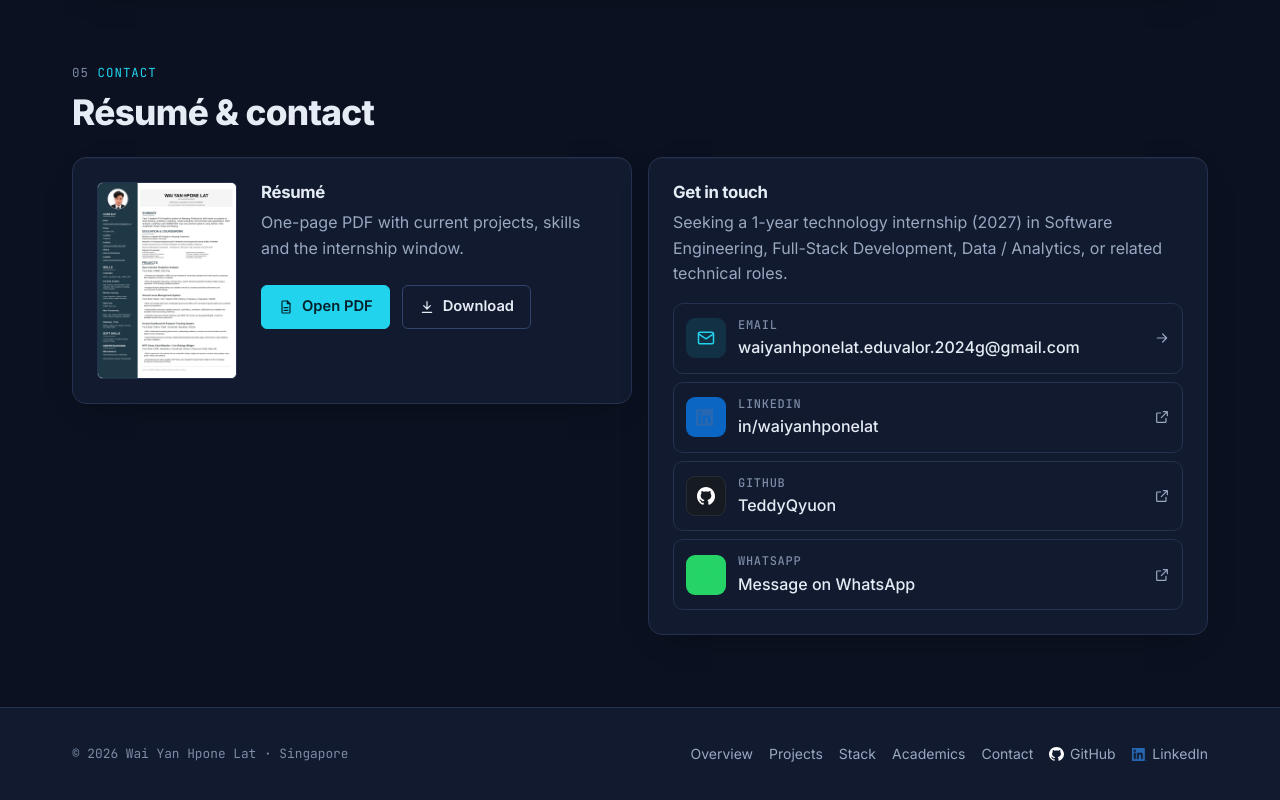
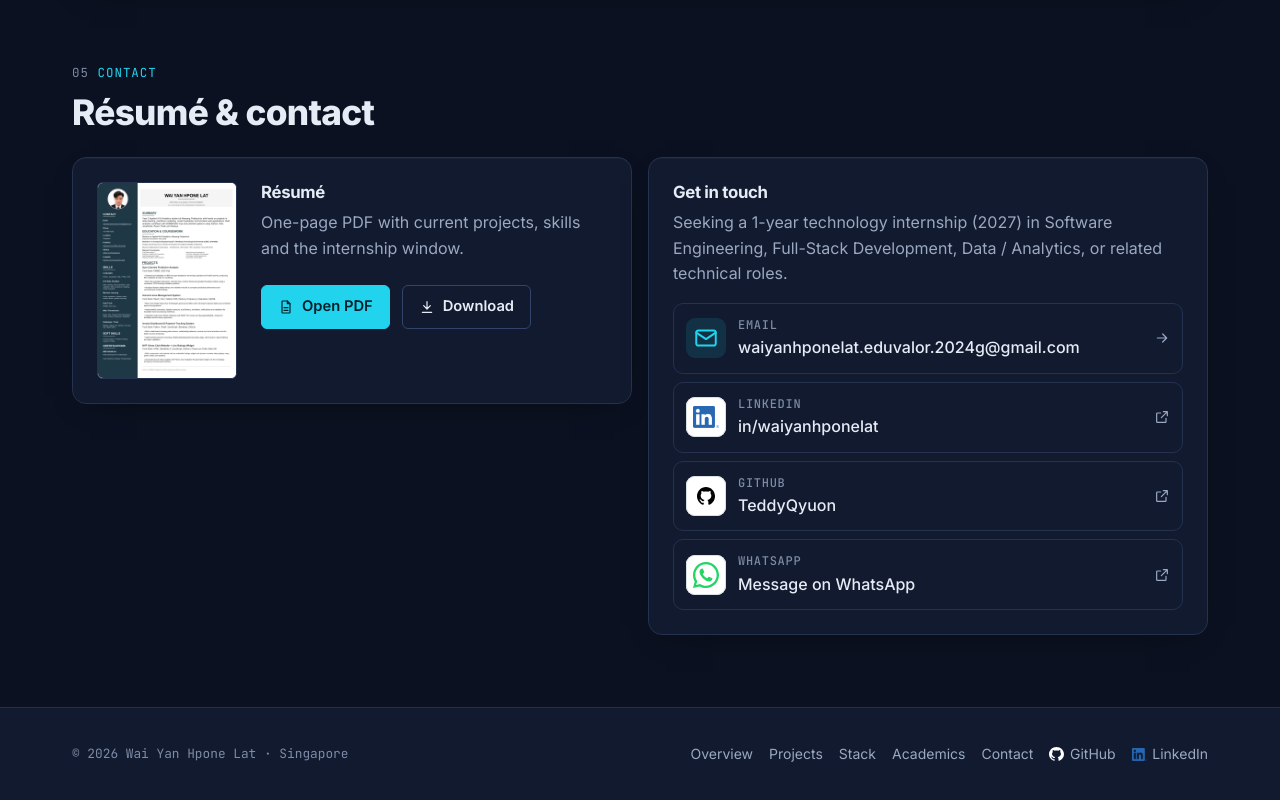
Before and after one commit to TeddyQyuon/TeddyQyuonPortfolio, a React (Vite) app: page / in a window 1280 px wide. Shown: the part 5753-6553 px from the top of the page. Built offline with nearby package versions, Linux system fonts and the light colour scheme.

Commit message:
Fix contact logo contrast in both themes

```diff
--- a/src/styles/pages.css
+++ b/src/styles/pages.css
@@ -48,10 +48,16 @@
 }
 .channel-list a:hover { border-color: var(--accent); background: var(--surface-2); color: var(--text); }
 .channel-icon { display: grid; place-items: center; width: 40px; height: 40px; border-radius: 9px; background: var(--accent-soft); color: var(--accent); flex-shrink: 0; }
-.channel-icon-linkedin { background: #0a66c2; color: #fff; }
-.channel-icon-github { background: #161b22; color: #fff; box-shadow: inset 0 0 0 1px rgba(255, 255, 255, 0.08); }
-.channel-icon-whatsapp { background: #25d366; color: #fff; }
-.channel-icon .icon { width: 20px; height: 20px; }
+/* The vendor marks retain their original colours on a consistently light tile. */
+.channel-icon-linkedin, .channel-icon-github, .channel-icon-whatsapp {
+  background: #fff;
+  box-shadow: inset 0 0 0 1px #d9e0e5;
+}
+.channel-icon .icon { width: 26px; height: 26px; }
+.channel-icon-github .brand-icon-pair .brand-on-light,
+[data-theme="light"] .channel-icon-github .brand-icon-pair .brand-on-light { display: block; }
+.channel-icon-github .brand-icon-pair .brand-on-dark,
+[data-theme="light"] .channel-icon-github .brand-icon-pair .brand-on-dark { display: none; }
 .channel-text { display: flex; flex-direction: column; min-width: 0; flex: 1; }
 .channel-value { color: var(--text); font-weight: 500; overflow-wrap: anywhere; }
 
```
